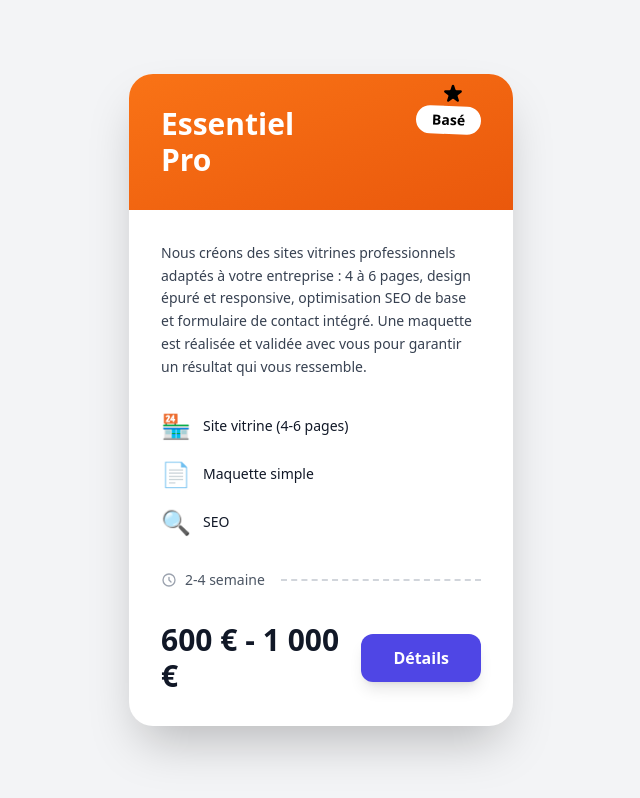
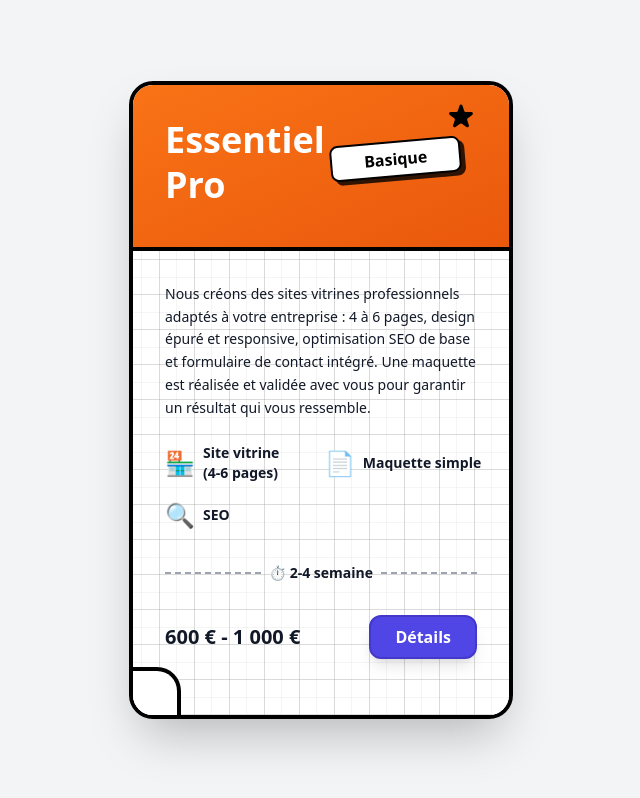
Before and after one commit to 0jikuji0/Projets, a plain HTML site: page index.html in a window 1280 px wide. Shown: the whole page, without its empty margins (319-959 px from the left). Drawn offline with nearby package versions, Linux system fonts and the light colour scheme.

Commit message:
update test -> card

```diff
--- a/index.html
+++ b/index.html
@@ -1,85 +1,128 @@
 <!DOCTYPE html>
 <html lang="fr">
   <head>
-    <meta charset="UTF-8">
-    <meta name="viewport" content="width=device-width, initial-scale=1.0">
+    <meta charset="UTF-8" />
+    <meta name="viewport" content="width=device-width, initial-scale=1.0" />
     <title>Essentiel Pro - Tarification</title>
     <script src="https://cdn.tailwindcss.com"></script>
+    <style>
+      .rotate-badge {
+        transform: rotate(-5deg);
+        box-shadow: 4px 4px 0px rgba(0, 0, 0, 0.8);
+      }
+
+      .card-grid {
+        background-image:
+          linear-gradient(0deg, transparent 24%, rgba(150, 150, 150, 0.35) 25%, rgba(150, 150, 150, 0.35) 26%, transparent 27%, transparent 74%, rgba(150, 150, 150, 0.35) 75%, rgba(150, 150, 150, 0.35) 76%, transparent 77%, transparent),
+          linear-gradient(90deg, transparent 24%, rgba(150, 150, 150, 0.35) 25%, rgba(150, 150, 150, 0.35) 26%, transparent 27%, transparent 74%, rgba(150, 150, 150, 0.35) 75%, rgba(150, 150, 150, 0.35) 76%, transparent 77%, transparent);
+        background-size: 35px 35px;
+      }
+    </style>
   </head>
   <body class="bg-gray-100 flex items-center justify-center min-h-screen p-4">
     <section>
-        <div class="w-full max-w-sm bg-white rounded-3xl shadow-2xl overflow-hidden">
-            <!-- En-tête orange -->
-            <div class="bg-gradient-to-br from-orange-500 to-orange-600 p-8 relative">
-                <div class="flex justify-between items-start">
-                    <h2 class="text-white text-3xl font-bold">Essentiel<br>Pro</h2>
-                    <div class="bg-white text-black px-4 py-1 rounded-full text-sm font-bold transform rotate-2">
-                        Basé
+      <div
+        class="w-full max-w-sm bg-white rounded-3xl shadow-2xl overflow-hidden relative border-4 border-black"
+      >
+        <!-- En-tête orange avec bordure noire -->
+        <div
+          class="bg-gradient-to-br from-orange-500 to-orange-600 p-8 relative pb-6 border-b-4 border-black"
+        >
+          <div class="flex justify-between items-start mb-4">
+            <h2 class="text-white text-4xl font-bold leading-tight">
+              Essentiel<br />Pro
+            </h2>
+            <div
+              class="bg-white text-black px-8 py-1 rounded-lg text-base font-bold rotate-badge border-2 border-black mt-6 mr-4"
+            >
+              Basique
             </div>
           </div>
-                <div class="absolute top-2 right-12">
-                    <svg class="w-6 h-6 text-black" fill="currentColor" viewBox="0 0 20 20">
-                        <path d="M9.049 2.927c.3-.921 1.603-.921 1.902 0l1.07 3.292a1 1 0 00.95.69h3.462c.969 0 1.371 1.24.588 1.81l-2.8 2.034a1 1 0 00-.364 1.118l1.07 3.292c.3.921-.755 1.688-1.54 1.118l-2.8-2.034a1 1 0 00-1.175 0l-2.8 2.034c-.784.57-1.838-.197-1.539-1.118l1.07-3.292a1 1 0 00-.364-1.118L2.98 8.72c-.783-.57-.38-1.81.588-1.81h3.461a1 1 0 00.951-.69l1.07-3.292z"/>
+          <div class="absolute top-4 right-8">
+            <svg
+              class="w-8 h-8 text-black"
+              fill="currentColor"
+              viewBox="0 0 20 20"
+            >
+              <path
+                d="M9.049 2.927c.3-.921 1.603-.921 1.902 0l1.07 3.292a1 1 0 00.95.69h3.462c.969 0 1.371 1.24.588 1.81l-2.8 2.034a1 1 0 00-.364 1.118l1.07 3.292c.3.921-.755 1.688-1.54 1.118l-2.8-2.034a1 1 0 00-1.175 0l-2.8 2.034c-.784.57-1.838-.197-1.539-1.118l1.07-3.292a1 1 0 00-.364-1.118L2.98 8.72c-.783-.57-.38-1.81.588-1.81h3.461a1 1 0 00.951-.69l1.07-3.292z"
+              />
             </svg>
           </div>
         </div>
 
-            <!-- Contenu -->
-            <div class="p-8">
-                <p class="text-gray-700 text-sm leading-relaxed mb-8">
-                    Nous créons des sites vitrines professionnels adaptés à votre entreprise : 4 à 6 pages, design épuré et responsive, optimisation SEO de base et formulaire de contact intégré. Une maquette est réalisée et validée avec vous pour garantir un résultat qui vous ressemble.
+        <!-- Contenu avec bordure noire intégrée -->
+        <div class="p-8 bg-white card-grid">
+          <p class="text-gray-900 text-sm leading-relaxed mb-6 font-normal">
+            Nous créons des sites vitrines professionnels adaptés à votre
+            entreprise : 4 à 6 pages, design épuré et responsive, optimisation
+            SEO de base et formulaire de contact intégré. Une maquette est
+            réalisée et validée avec vous pour garantir un résultat qui vous
+            ressemble.
           </p>
 
           <!-- Caractéristiques -->
-                <div class="space-y-4 mb-8">
-                    <div class="flex items-center gap-3">
-                        <div class="text-2xl">🏪</div>
+          <div class="grid grid-cols-2 gap-4 mb-6">
+            <div class="flex items-center gap-2">
+              <div class="text-2xl flex-shrink-0">🏪</div>
               <div>
-                            <p class="text-gray-900 font-medium text-sm">Site vitrine (4-6 pages)</p>
+                <p class="text-gray-900 font-semibold text-sm">
+                  Site vitrine
+                </p>
+                <p class="text-gray-900 font-semibold text-sm">
+                  (4-6 pages)
+                </p>
               </div>
             </div>
 
-                    <div class="flex items-center gap-3">
-                        <div class="text-2xl">📄</div>
+            <div class="flex items-center justify-center gap-2">
+              <div class="text-2xl flex-shrink-0">📄</div>
               <div>
-                            <p class="text-gray-900 font-medium text-sm">Maquette simple</p>
+                <p
+                  class="text-gray-900 font-semibold text-sm whitespace-nowrap"
+                >
+                  Maquette simple
+                </p>
               </div>
             </div>
 
-                    <div class="flex items-center gap-3">
-                        <div class="text-2xl">🔍</div>
+            <div class="flex items-center gap-2">
+              <div class="text-2xl flex-shrink-0">🔍</div>
               <div>
-                            <p class="text-gray-900 font-medium text-sm">SEO</p>
+                <p class="text-gray-900 font-semibold text-sm">SEO</p>
               </div>
             </div>
           </div>
 
-                <!-- Délai -->
-                <div class="flex items-center gap-2 mb-8">
-                    <svg class="w-4 h-4 text-gray-400" fill="none" stroke="currentColor" viewBox="0 0 24 24">
-                        <path stroke-linecap="round" stroke-linejoin="round" stroke-width="2" d="M12 8v4l3 3m6-3a9 9 0 11-18 0 9 9 0 0118 0z"/>
-                    </svg>
-                    <span class="text-gray-600 text-sm">2-4 semaine</span>
-                    <div class="flex-1 border-b-2 border-dashed border-gray-300 ml-2"></div>
+          <!-- Délai avec ligne pointillée -->
+          <div class="flex items-center justify-center gap-2 mb-6 py-2">
+            <div class="flex-1 border-b-2 border-dashed border-gray-400"></div>
+            <span class="text-gray-900 text-sm font-bold whitespace-nowrap"
+              >⏱️ 2-4 semaine</span
+            >
+            <div class="flex-1 border-b-2 border-dashed border-gray-400"></div>
           </div>
 
           <!-- Prix et bouton -->
-                <div class="flex items-center justify-between">
-                    <div class="flex items-center gap-2">
-                        <span class="text-3xl font-bold text-gray-900">600 € - 1 000 €</span>
-                    </div>
-                    <button class="bg-indigo-600 hover:bg-indigo-700 text-white font-bold py-3 px-8 rounded-xl transition duration-300 shadow-lg hover:shadow-xl">
+          <div class="flex items-center justify-between gap-4 mt-4 pb-6">
+            <span class="text-xl font-black text-gray-900"
+              >600 € - 1 000 €</span
+            >
+            <button
+              class="bg-indigo-600 hover:bg-indigo-700 text-white font-bold py-2 px-6 rounded-xl transition duration-300 shadow-lg hover:shadow-xl border-2 border-indigo-700"
+            >
               Détails
             </button>
           </div>
         </div>
 
-            <!-- Coin arrondi décoratif -->
-            <div class="absolute bottom-0 left-0 w-12 h-12 bg-white">
-                <div class="absolute bottom-0 left-0 w-12 h-12 bg-gray-100 rounded-tr-3xl"></div>
+        <!-- Coin arrondi décoratif en bas à gauche -->
+        <div class="absolute bottom-0 left-0 w-12 h-12">
+          <div
+            class="absolute bottom-0 left-0 w-12 h-12 bg-white rounded-tr-3xl border-t-4 border-r-4 border-black"
+          ></div>
         </div>
       </div>
     </section>
-
   </body>
 </html>
```
Lines whose indentation alone changed are shown as unchanged.
